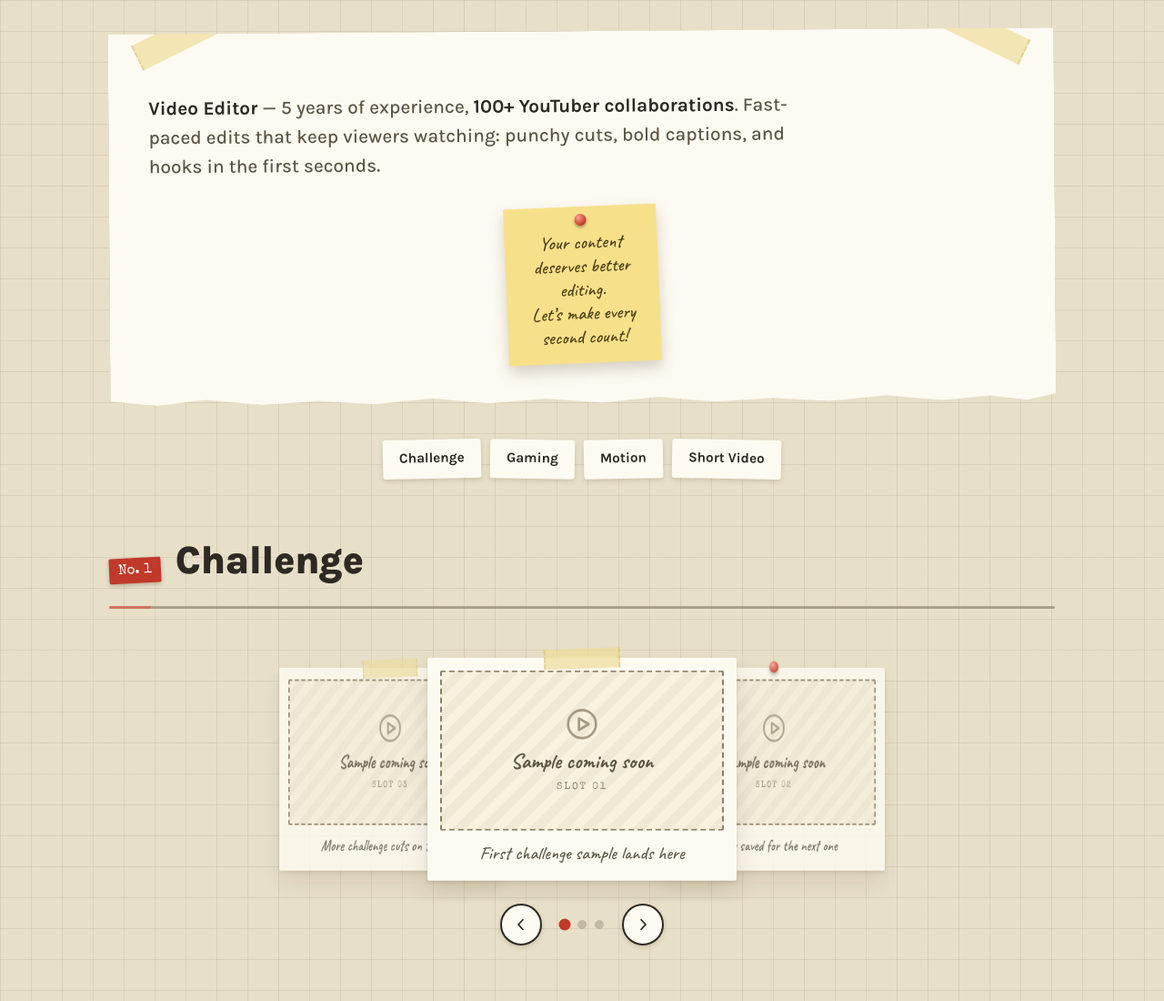
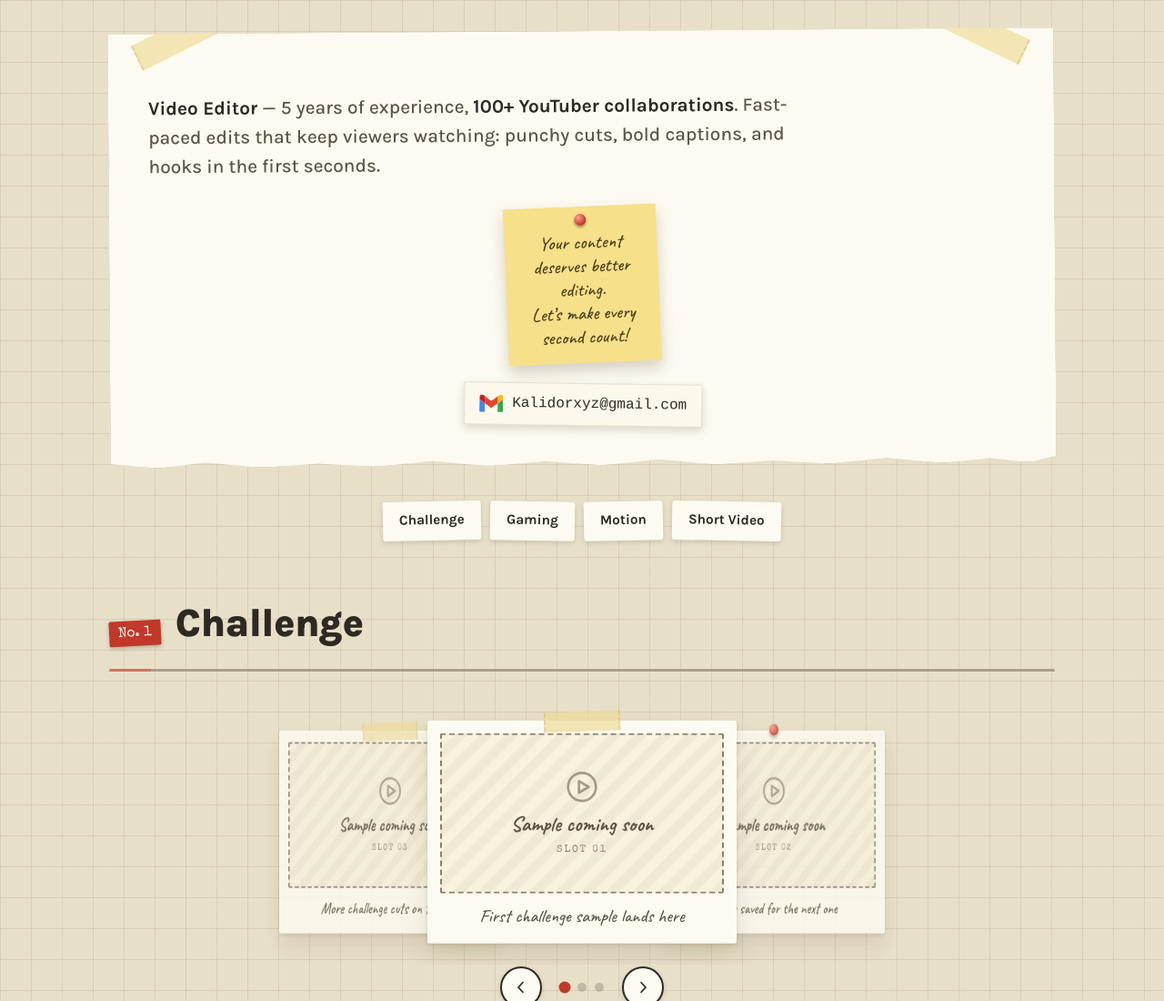
Before and after one commit to portfoliotub/portfoliotub.github.io, a plain HTML site: page index.html in a window 1280 px wide. Shown: the top 1100 px of the page at 91% size. Drawn offline with nearby package versions, Linux system fonts and the light colour scheme.

Commit message:
Update index.html — add Gmail contact chip

```diff
--- a/index.html
+++ b/index.html
@@ -143,6 +143,26 @@
         background: radial-gradient(circle at 35% 30%, #ff9d8f, #c0392b 70%);
         box-shadow: 0 2px 3px rgba(0,0,0,0.35);
       }
+      .email-chip {
+        display: flex;
+        align-items: center;
+        gap: 10px;
+        width: max-content;
+        max-width: 100%;
+        margin: 22px auto 0;
+        padding: 10px 16px;
+        background: #fdf8ec;
+        color: var(--ink);
+        font-family: "Courier New", monospace;
+        font-size: 1rem;
+        text-decoration: none;
+        transform: rotate(1.2deg);
+        box-shadow: 0 4px 10px rgba(74, 58, 30, 0.18);
+        border: 1px solid rgba(74, 58, 30, 0.12);
+      }
+      .email-chip:hover { transform: rotate(0deg); }
+      .email-logo { flex: 0 0 auto; display: inline-flex; }
+      .email-logo svg { width: 26px; height: auto; display: block; }
       @media (prefers-color-scheme: dark) {
         .sticky-note { background: #8a7433; color: #fdf3cf; }
       }
@@ -408,6 +428,10 @@
         <aside class="sticky-note" aria-label="Note: your content deserves better editing">
           Your content deserves better editing.<br />Let’s make every second count!
         </aside>
+        <a class="email-chip" href="mailto:Kalidorxyz@gmail.com">
+          <span class="email-logo" aria-hidden="true"><svg xmlns="http://www.w3.org/2000/svg" viewBox="52 42 88 66"><path fill="#4285f4" d="M58 108h14V74L52 59v43c0 3.32 2.69 6 6 6"/><path fill="#34a853" d="M120 108h14c3.32 0 6-2.69 6-6V59l-20 15"/><path fill="#fbbc04" d="M120 48v26l20-15v-8c0-7.42-8.47-11.65-14.4-7.2"/><path fill="#ea4335" d="M72 74V48l24 18 24-18v26L96 92"/><path fill="#c5221f" d="M52 51v8l20 15V48l-5.6-4.2c-5.94-4.45-14.4-.22-14.4 7.2"/></svg></span>
+          Kalidorxyz@gmail.com
+        </a>
       </header>
 
       <!-- ================= NAV ================= -->
```
